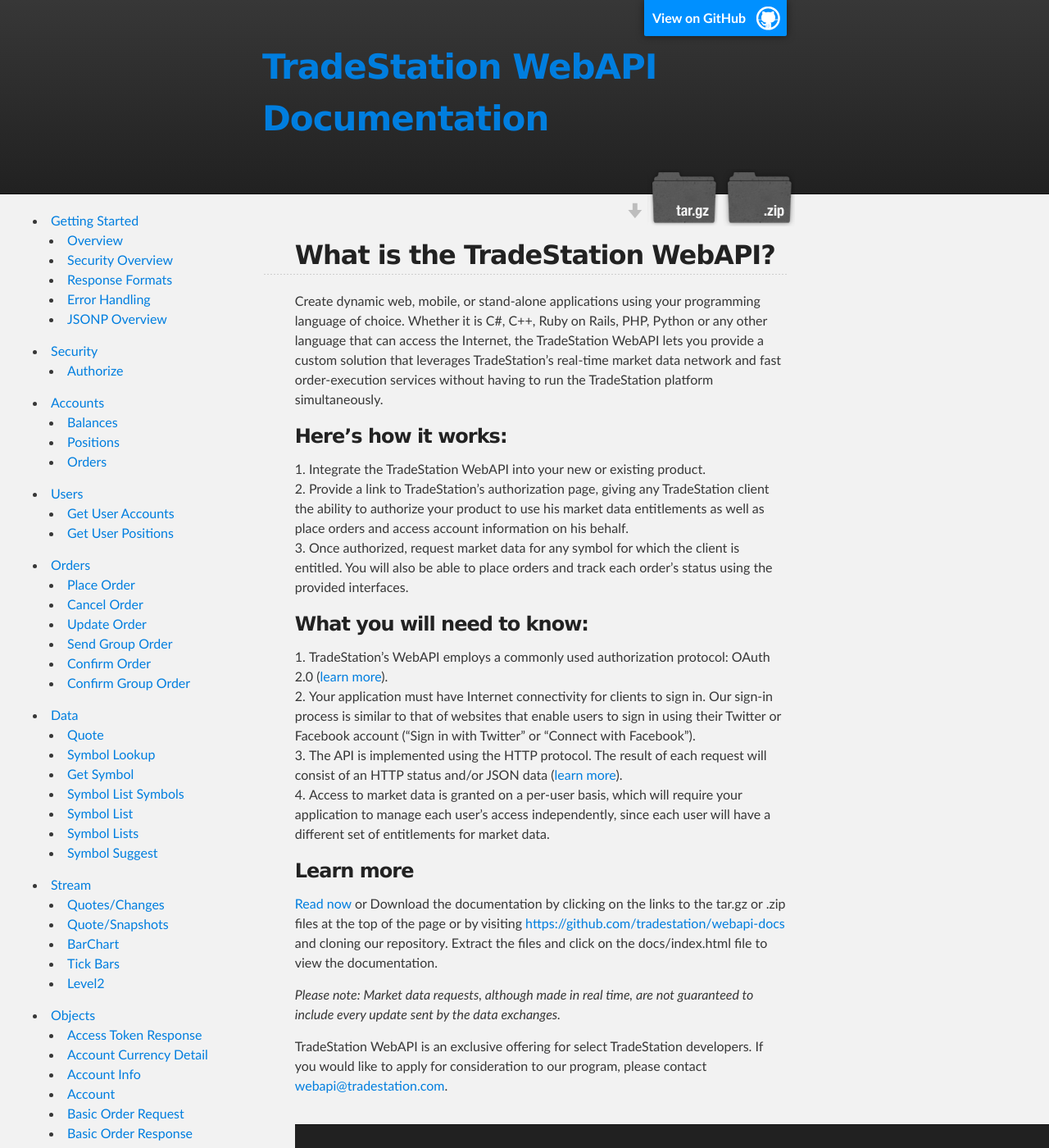
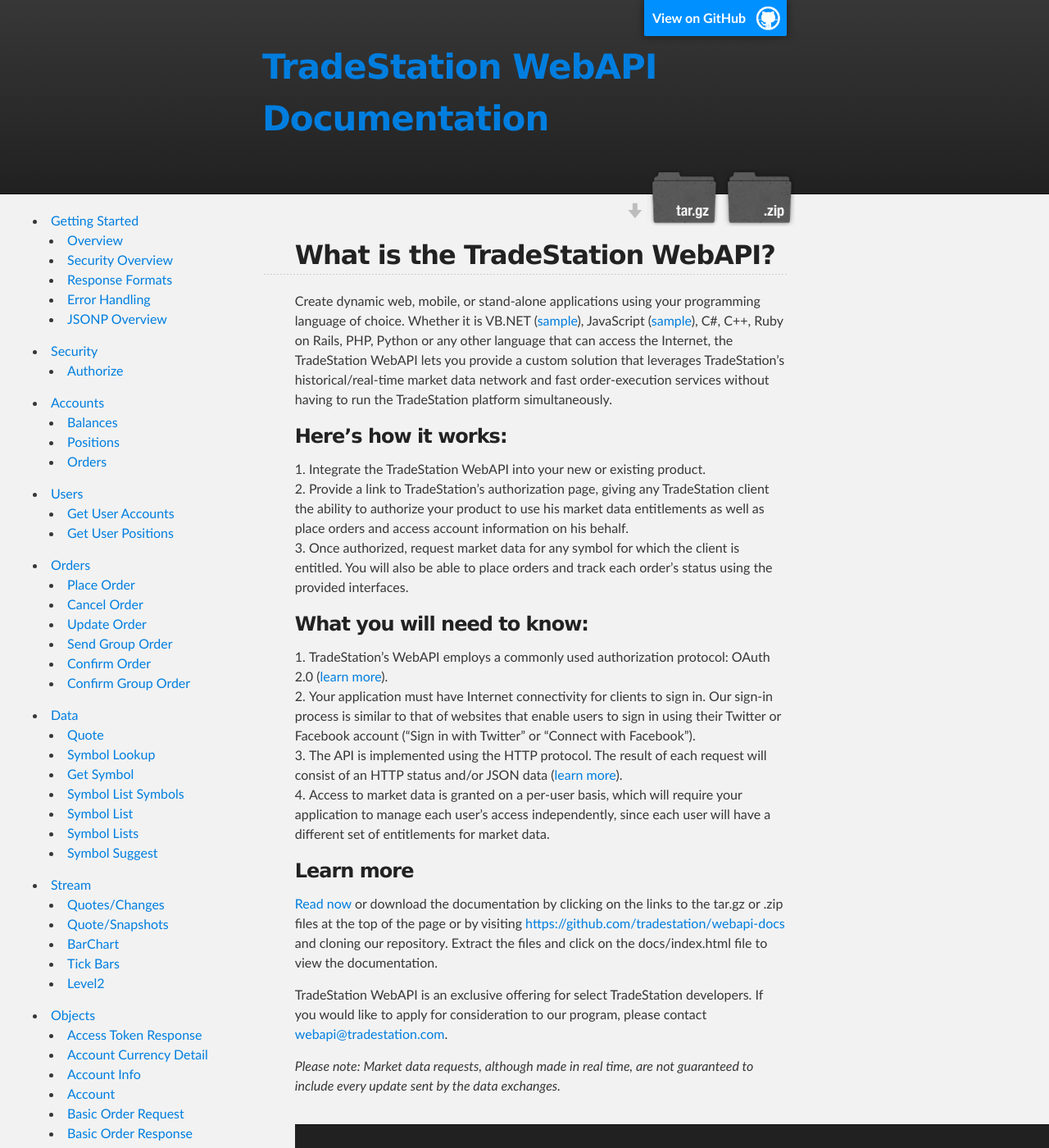
Before and after one commit to tradestation/webapi-docs, a Jekyll site: the page built from index.md, in a window 1280 px wide and 1400 px high. Shown: the whole window at 82% size. Built offline with Jekyll 4.4.1, drawn with Linux system fonts in a browser that asks for light colours.

Commit message:
Index changes

```diff
--- a/index.md
+++ b/index.md
@@ -4,7 +4,7 @@
 
 ## What is the TradeStation WebAPI?
 
-Create dynamic web, mobile, or stand-alone applications using your programming language of choice. Whether it is C#, C++, Ruby on Rails, PHP, Python or any other language that can access the Internet, the TradeStation WebAPI lets you provide a custom solution that leverages TradeStation's real-time market data network and fast order-execution services without having to run the TradeStation platform simultaneously.
+Create dynamic web, mobile, or stand-alone applications using your programming language of choice. Whether it is VB.NET ([sample](https://github.com/tradestation/sample-webapi-authcode-vb)), JavaScript ([sample](https://github.com/tradestation/sample-webapi-implicitgrant-javascript)), C#, C++, Ruby on Rails, PHP, Python or any other language that can access the Internet, the TradeStation WebAPI lets you provide a custom solution that leverages TradeStation's historical/real-time market data network and fast order-execution services without having to run the TradeStation platform simultaneously.
 
 ### Here's how it works:
 
@@ -20,8 +20,8 @@
 4. Access to market data is granted on a per-user basis, which will require your application to manage each user's access independently, since each user will have a different set of entitlements for market data.
 
 ### Learn more
-[Read now]({{ site.baseurl }}/en/getting-started/overview) or Download the documentation by clicking on the links to the tar.gz or .zip files at the top of the page or by visiting [https://github.com/tradestation/webapi-docs](https://github.com/tradestation/webapi-docs) and cloning our repository. Extract the files and click on the docs/index.html file to view the documentation.
+[Read now]({{ site.baseurl }}/en/getting-started/overview) or download the documentation by clicking on the links to the tar.gz or .zip files at the top of the page or by visiting [https://github.com/tradestation/webapi-docs](https://github.com/tradestation/webapi-docs) and cloning our repository. Extract the files and click on the docs/index.html file to view the documentation.
+
+TradeStation WebAPI is an exclusive offering for select TradeStation developers. If you would like to apply for consideration to our program, please contact [webapi@tradestation.com](mailto:webapi@tradestation.com).
 
 *Please note: Market data requests, although made in real time, are not guaranteed to include every update sent by the data exchanges.*
-
-TradeStation WebAPI is an exclusive offering for select TradeStation developers. If you would like to apply for consideration to our program, please contact [webapi@tradestation.com](mailto:webapi@tradestation.com).
```
